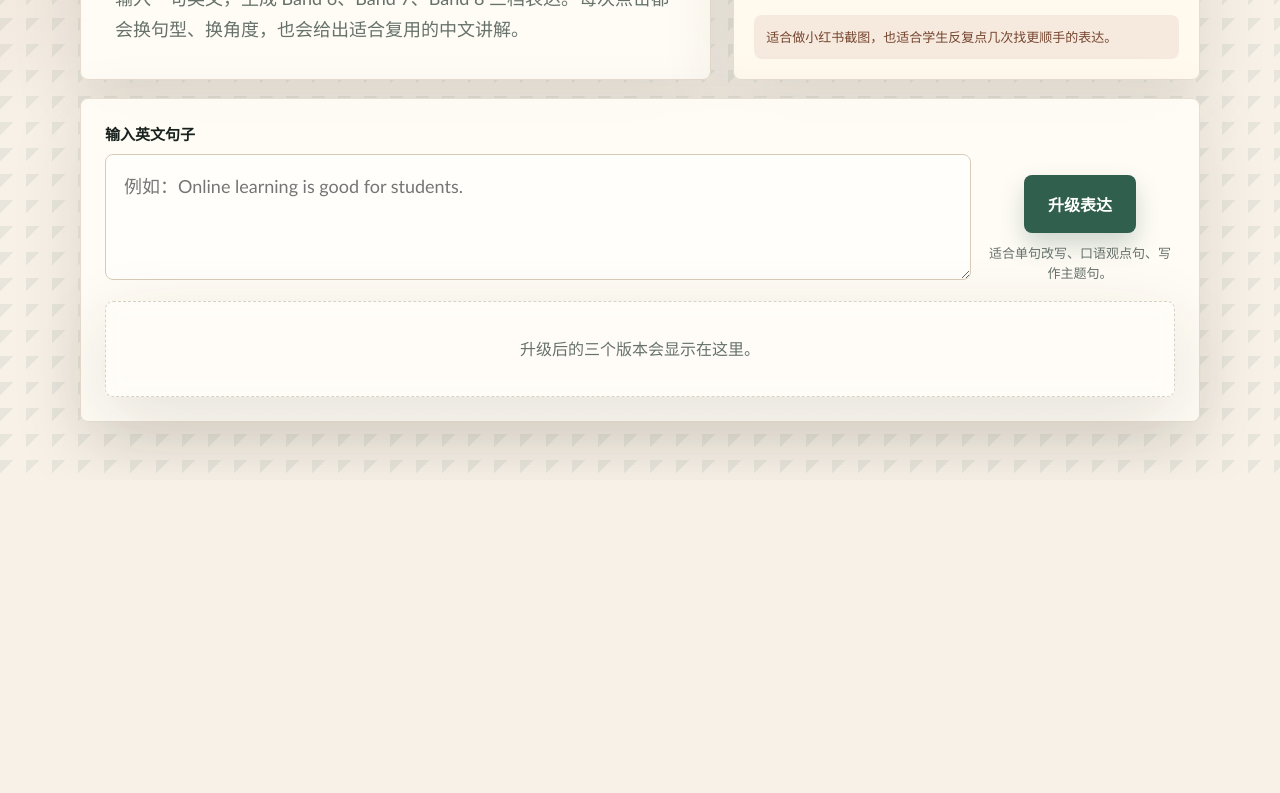
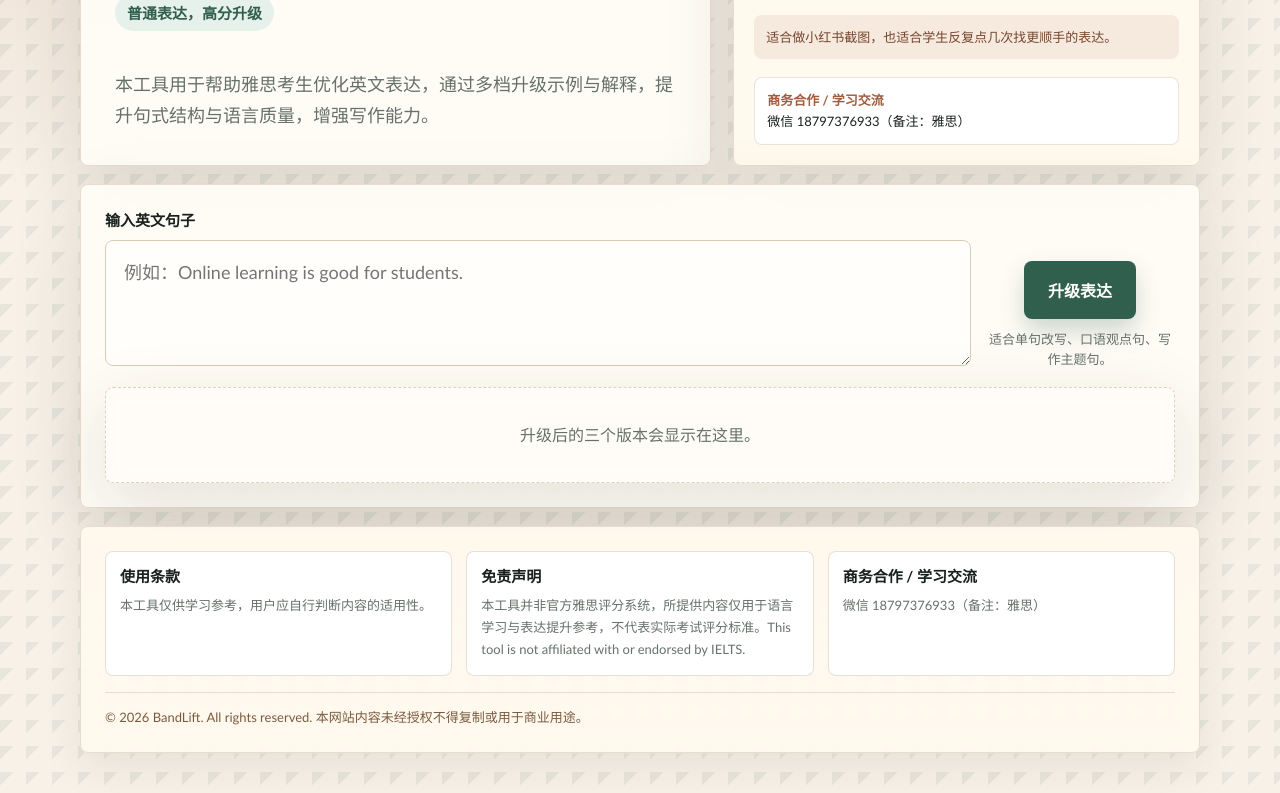
Before and after one commit to hijackdude/ielts-writing-upgrader, a plain HTML site: page index.html in a window 1280 px wide. Shown: the part 320-1113 px from the top of the page. Before the commit the page ends 800 px from the top, so only its background shows below. Drawn offline with Linux system fonts and the light colour scheme.

Commit message:
Add BandLift branding and site information

```diff
--- a/index.html
+++ b/index.html
@@ -3,7 +3,7 @@
 <head>
   <meta charset="UTF-8">
   <meta name="viewport" content="width=device-width, initial-scale=1.0">
-  <title>雅思表达升级器</title>
+  <title>BandLift｜雅思写作表达升级器</title>
   <style>
     :root {
       --ink: #18211d;
@@ -57,6 +57,7 @@
     .hero-panel,
     .quick-panel,
     .tool,
+    .site-footer,
     .result,
     .empty {
       border: 1px solid var(--line);
@@ -106,10 +107,15 @@
     h1 {
       margin: 0;
       max-width: 620px;
-      font-size: clamp(42px, 7vw, 78px);
+      font-size: clamp(38px, 6.2vw, 72px);
       line-height: 0.96;
       letter-spacing: 0;
       color: var(--ink);
+      overflow-wrap: anywhere;
+    }
+
+    .brand-cn {
+      display: block;
     }
 
     .subtitle {
@@ -119,6 +125,18 @@
       font-size: clamp(16px, 2vw, 18px);
       line-height: 1.72;
       overflow-wrap: anywhere;
+    }
+
+    .slogan {
+      display: inline-flex;
+      width: fit-content;
+      margin: 18px 0 0;
+      padding: 8px 12px;
+      border-radius: 999px;
+      background: var(--sage-2);
+      color: var(--sage);
+      font-size: 15px;
+      font-weight: 900;
     }
 
     .quick-panel {
@@ -178,6 +196,22 @@
       color: #75462f;
       font-size: 13px;
       line-height: 1.6;
+    }
+
+    .contact-card {
+      margin: 0;
+      padding: 12px;
+      border-radius: 8px;
+      border: 1px solid rgba(160, 93, 63, 0.18);
+      background: #ffffff;
+      color: var(--ink);
+      font-size: 13px;
+      line-height: 1.6;
+    }
+
+    .contact-card strong {
+      color: var(--clay);
+      font-weight: 900;
     }
 
     .tool {
@@ -345,6 +379,49 @@
       line-height: 1.6;
     }
 
+    .site-footer {
+      margin-top: 18px;
+      padding: clamp(18px, 3vw, 24px);
+      background: rgba(255, 249, 239, 0.94);
+      box-shadow: 0 14px 42px rgba(55, 43, 31, 0.08);
+    }
+
+    .footer-grid {
+      display: grid;
+      grid-template-columns: repeat(3, minmax(0, 1fr));
+      gap: 14px;
+    }
+
+    .footer-item {
+      padding: 14px;
+      border-radius: 8px;
+      background: #ffffff;
+      border: 1px solid rgba(230, 221, 208, 0.9);
+    }
+
+    .footer-item h2 {
+      margin: 0 0 8px;
+      color: var(--ink);
+      font-size: 15px;
+      line-height: 1.35;
+    }
+
+    .footer-item p {
+      margin: 0;
+      color: var(--muted);
+      font-size: 13px;
+      line-height: 1.72;
+    }
+
+    .copyright {
+      margin: 16px 0 0;
+      padding-top: 14px;
+      border-top: 1px solid var(--line);
+      color: #7a5b3e;
+      font-size: 13px;
+      line-height: 1.65;
+    }
+
     @media (max-width: 880px) {
       .header {
         grid-template-columns: 1fr;
@@ -373,6 +450,10 @@
       .outputs {
         grid-template-columns: 1fr;
       }
+
+      .footer-grid {
+        grid-template-columns: 1fr;
+      }
     }
 
     @media (max-width: 620px) {
@@ -399,12 +480,17 @@
       }
 
       h1 {
-        font-size: 42px;
+        font-size: 38px;
+        line-height: 1.02;
       }
 
       .subtitle {
         font-size: 15px;
         max-width: 310px;
+      }
+
+      .slogan {
+        font-size: 14px;
       }
 
       .tool {
@@ -433,9 +519,10 @@
       <div class="hero-panel">
         <div>
           <p class="eyebrow">IELTS WRITING & SPEAKING</p>
-          <h1>雅思表达升级器</h1>
+          <h1><span class="brand-en">BandLift</span><span aria-hidden="true">｜</span><span class="brand-cn">雅思写作表达升级器</span></h1>
+          <p class="slogan">普通表达，高分升级</p>
         </div>
-        <p class="subtitle">输入一句英文，生成 Band 6、Band 7、Band 8 三档表达。每次点击都会换句型、换角度，也会给出适合复用的中文讲解。</p>
+        <p class="subtitle">本工具用于帮助雅思考生优化英文表达，通过多档升级示例与解释，提升句式结构与语言质量，增强写作能力。</p>
       </div>
       <aside class="quick-panel" aria-label="升级层级说明">
         <p class="module-label">Upgrade Map</p>
@@ -454,6 +541,7 @@
           </div>
         </div>
         <p class="mini-note">适合做小红书截图，也适合学生反复点几次找更顺手的表达。</p>
+        <p class="contact-card"><strong>商务合作 / 学习交流</strong><br>微信 18797376933（备注：雅思）</p>
       </aside>
     </section>
 
@@ -473,6 +561,24 @@
         <div class="empty">升级后的三个版本会显示在这里。</div>
       </div>
     </section>
+
+    <footer class="site-footer" aria-label="网站基础信息">
+      <div class="footer-grid">
+        <section class="footer-item">
+          <h2>使用条款</h2>
+          <p>本工具仅供学习参考，用户应自行判断内容的适用性。</p>
+        </section>
+        <section class="footer-item">
+          <h2>免责声明</h2>
+          <p>本工具并非官方雅思评分系统，所提供内容仅用于语言学习与表达提升参考，不代表实际考试评分标准。This tool is not affiliated with or endorsed by IELTS.</p>
+        </section>
+        <section class="footer-item">
+          <h2>商务合作 / 学习交流</h2>
+          <p>微信 18797376933（备注：雅思）</p>
+        </section>
+      </div>
+      <p class="copyright">© 2026 BandLift. All rights reserved. 本网站内容未经授权不得复制或用于商业用途。</p>
+    </footer>
   </main>
 
   <script>
```
Also changed, not shown: 2 other files.
